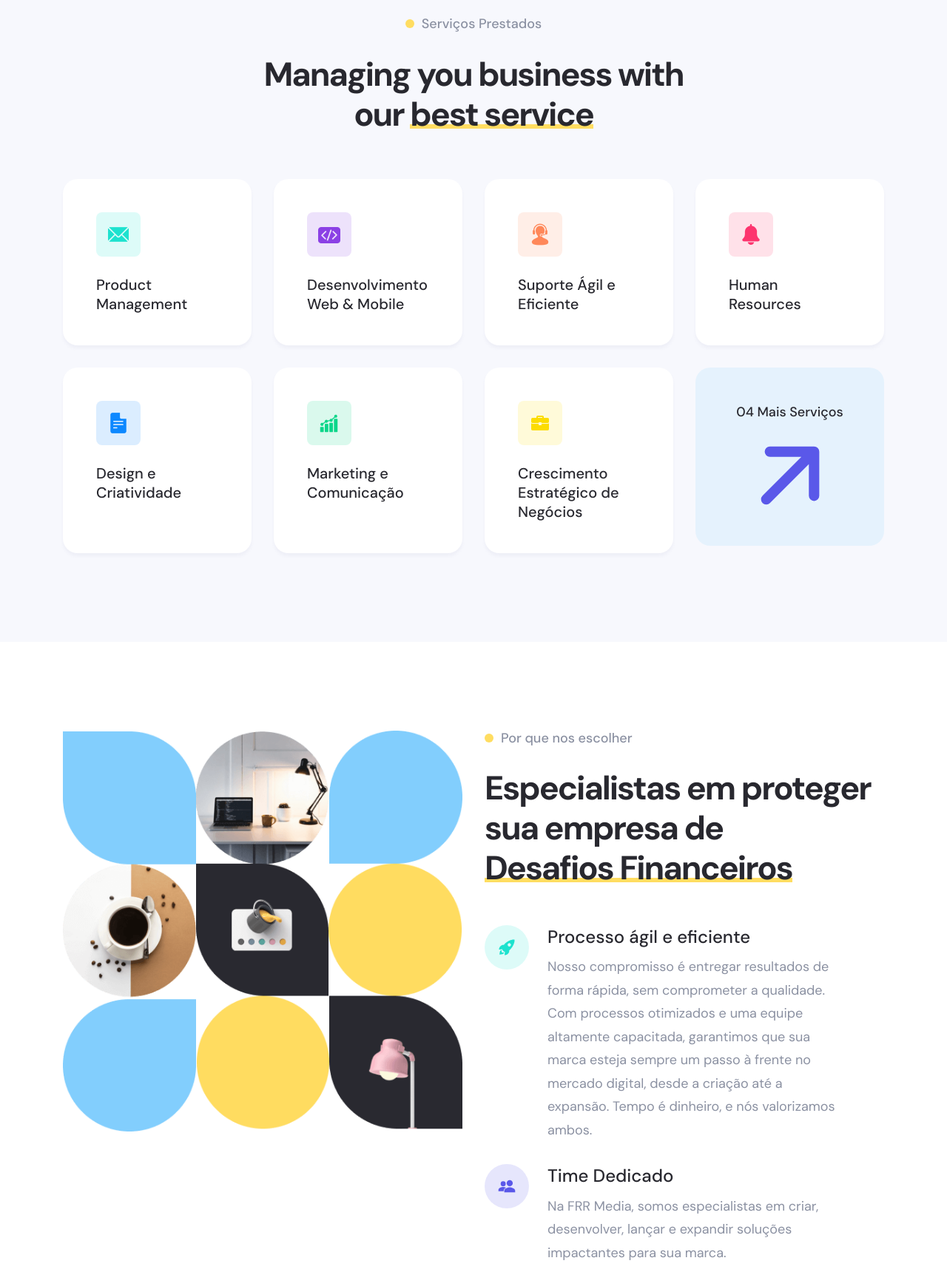
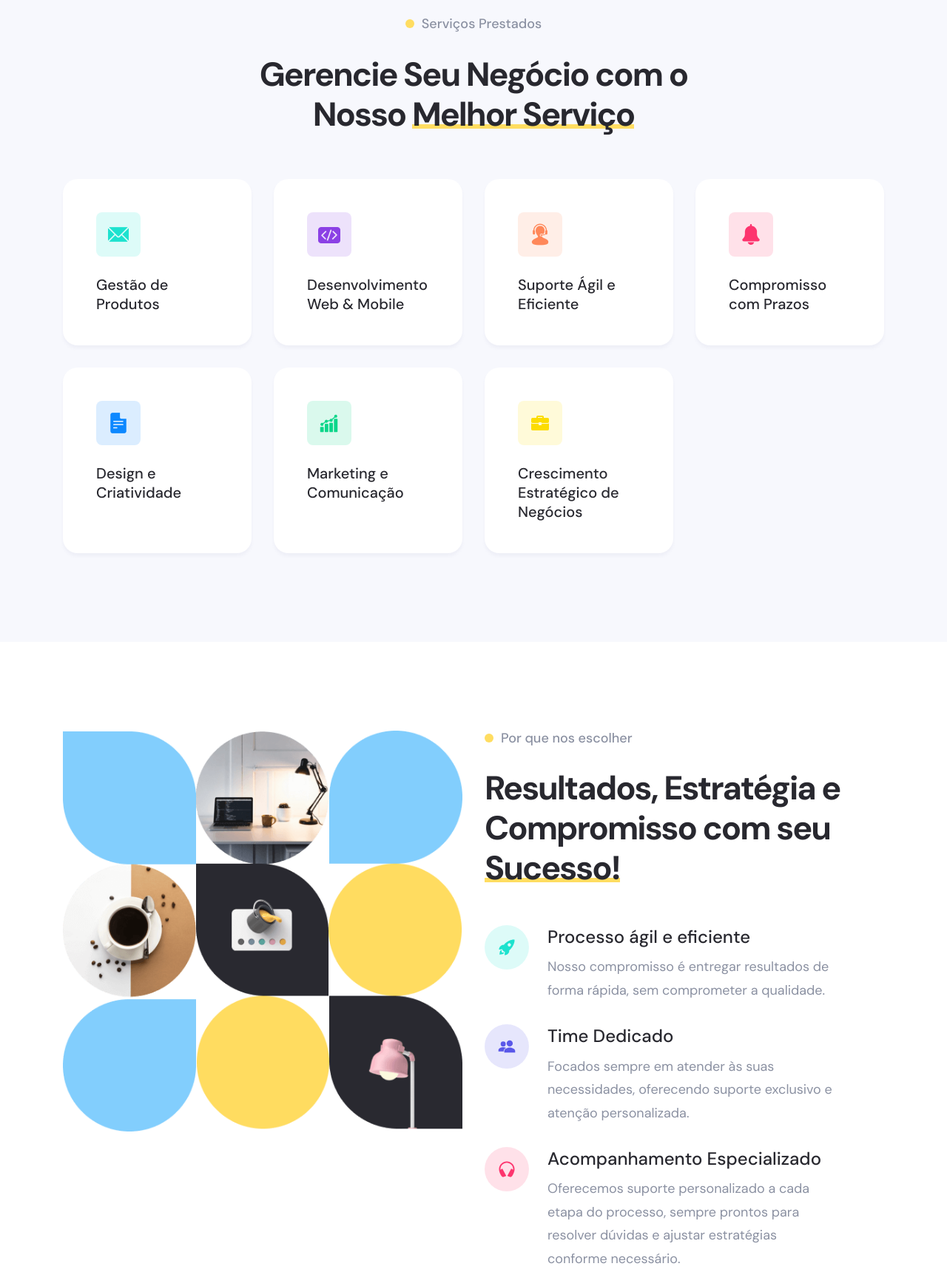
Before and after one commit to FelipeFerreiraReis777/FFR-Media, a plain HTML site: page index.html in a window 1280 px wide. Shown: the part 1080-2800 px from the top of the page at 74% size. Drawn offline with nearby package versions, Linux system fonts and the light colour scheme.

Commit message:
Alterações

```diff
--- a/index.html
+++ b/index.html
@@ -10,7 +10,7 @@
   <!--
     - favicon
   -->
-  <link rel="shortcut icon" href="./assets/images/logo-frr-1.png" type="image/svg+xml">
+  <link rel="shortcut icon" href="./assets/images/logo-nobg.png" type="image/svg+xml">
 
   <!--
     - custom css link
@@ -115,12 +115,12 @@
             </p>
 
             <div class="wrapper">
-              <a href="#" class="btn btn-primary has-before has-after">How It Works</a>
+              <a href="#" class="btn btn-primary has-before has-after">Como Funciona</a>
 
               <button class="hero-btn" aria-label="pixology promo">
                 <ion-icon name="play-outline" aria-hidden="true"></ion-icon>
 
-                <span class="span">Behind the scenes</span>
+                <span class="span">Nos Bastidores</span>
               </button>
             </div>
 
@@ -174,8 +174,8 @@
 
           <p class="section-subtitle has-before text-center">Serviços Prestados</p>
 
-          <h2 class="h2 section-title text-center">Managing you business with our <span class="has-before">best
-              service</span></h2>
+          <h2 class="h2 section-title text-center">Gerencie Seu Negócio com o Nosso <span class="has-before">Melhor
+            Serviço</span></h2>
 
           <ul class="grid-list">
 
@@ -188,7 +188,7 @@
                 </div>
 
                 <h3 class="h3">
-                  <a href="#" class="card-title">Product Management</a>
+                  <a href="#" class="card-title">Gestão de Produtos</a>
                 </h3>
 
               </div>
@@ -233,7 +233,7 @@
                 </div>
 
                 <h3 class="h3">
-                  <a href="#" class="card-title">Human Resources</a>
+                  <a href="#" class="card-title">Compromisso com Prazos</a>
                 </h3>
 
               </div>
@@ -283,7 +283,7 @@
 
               </div>
             </li>
-
+            <!--
             <li>
               <a href="#" class="link-card" style="--color: 203, 97%, 75%">
                 <span class="span">04 Mais Serviços</span>
@@ -291,6 +291,7 @@
                 <ion-icon name="arrow-forward" aria-hidden="true"></ion-icon>
               </a>
             </li>
+          -->
 
           </ul>
 
@@ -318,7 +319,7 @@
             <p class="section-subtitle has-before">Por que nos escolher</p>
 
             <h2 class="h2 section-title">
-              Especialistas em proteger sua empresa de<span class="has-before">Desafios Financeiros</span>
+              Resultados, Estratégia e Compromisso com seu <span class="has-before">Sucesso!</span>
             </h2>
 
             <ul class="feature-list">
@@ -334,9 +335,7 @@
                     <h3 class="h3 card-title">Processo ágil e eficiente</h3>
 
                     <p class="card-text">
-                      Nosso compromisso é entregar resultados de forma rápida, sem comprometer a qualidade. Com processos
-                      otimizados e uma equipe altamente capacitada, garantimos que sua marca esteja sempre um passo à
-                      frente no mercado digital, desde a criação até a expansão. Tempo é dinheiro, e nós valorizamos ambos.
+                      Nosso compromisso é entregar resultados de forma rápida, sem comprometer a qualidade.
                     </p>
                   </div>
 
@@ -354,7 +353,7 @@
                     <h3 class="h3 card-title">Time Dedicado</h3>
 
                     <p class="card-text">
-                      Na FRR Media, somos especialistas em criar, desenvolver, lançar e expandir soluções impactantes para sua marca.
+                      Focados sempre em atender às suas necessidades, oferecendo suporte exclusivo e atenção personalizada.
                     </p>
                   </div>
 
@@ -369,10 +368,11 @@
                   </div>
 
                   <div>
-                    <h3 class="h3 card-title">24/7 hours support</h3>
+                    <h3 class="h3 card-title">Acompanhamento Especializado</h3>
 
                     <p class="card-text">
-                      Na FRR Media, somos especialistas em criar, desenvolver, lançar e expandir soluções impactantes para sua marca.
+                      Oferecemos suporte personalizado a cada etapa do processo, sempre prontos para resolver dúvidas e ajustar estratégias conforme necessário.
+
                     </p>
                   </div>
 
@@ -388,11 +388,12 @@
 
 
 
-
-
-      <!--
+<!--
         - #PROJECT
       -->
+
+<!--
+
 
       <section class="section project" id="project" aria-label="project">
         <div class="container">
@@ -529,14 +530,14 @@
         </div>
       </section>
 
-
+    -->
 
 
 
       <!--
         - #NEWSLETTER
       -->
-
+<!--
       <section class="section newsletter has-bg-image" aria-label="newsletter"
         style="background-image: url('./assets/images/newsletter-bg.jpg')">
         <div class="container">
@@ -567,7 +568,7 @@
         </div>
       </section>
 
-
+    -->
 
 
 
@@ -575,6 +576,7 @@
         - #BLOG
       -->
 
+      <!--
       <section class="section blog" id="blog" aria-label="blog">
         <div class="container">
 
@@ -715,7 +717,7 @@
 
     </article>
   </main>
-
+-->
 
 
 
```
